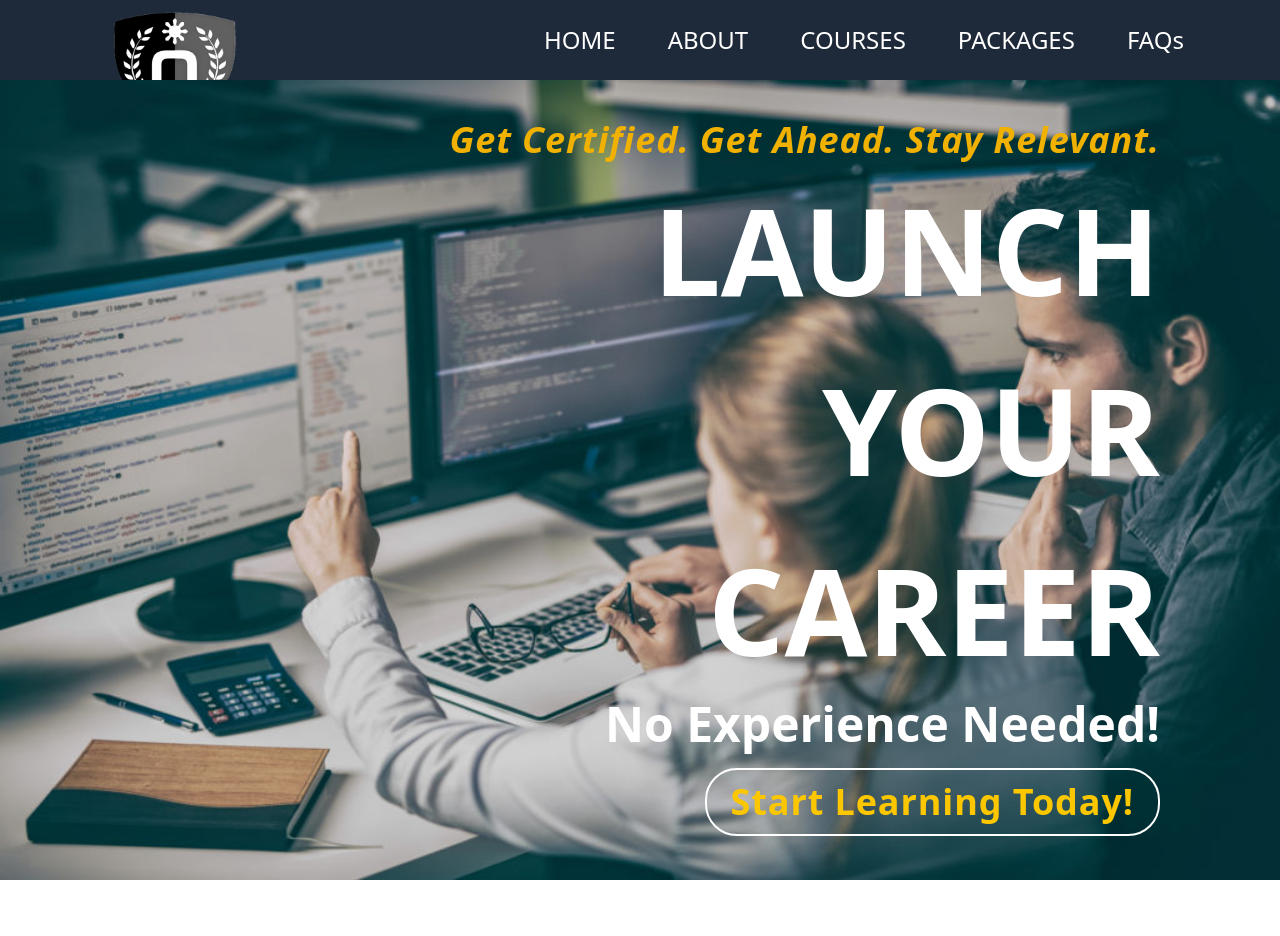
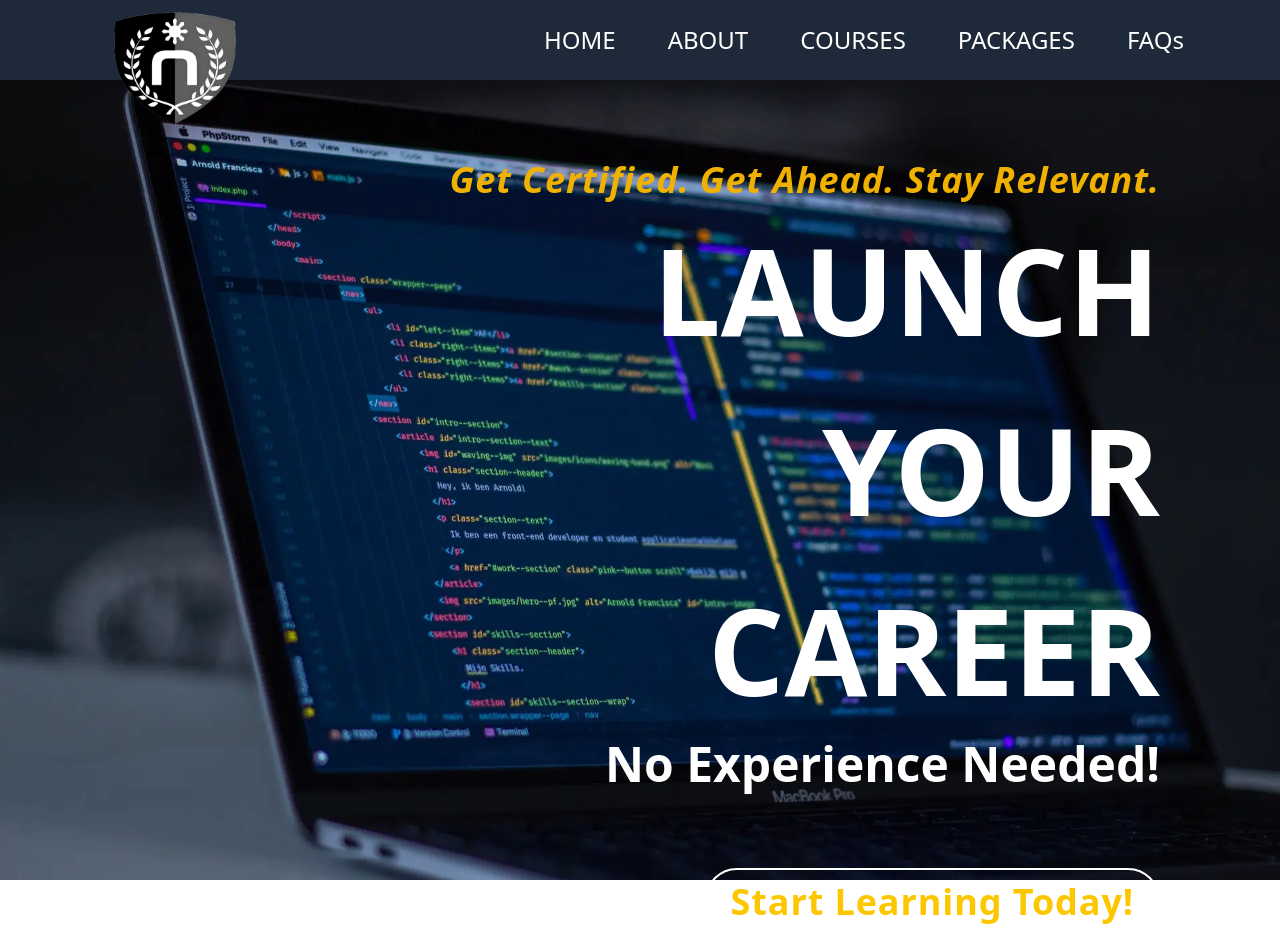
Before and after one commit to JesnerPerillo/NexusCloud-1, a React (Vite) app in the folder nexus-cloud-website/: page /#/ in a window 1280 px wide. Before the commit the page ends 880 px from the top, so only its background shows below. Built offline with nearby package versions, Linux system fonts and the light colour scheme.

Commit message:
Last commit

```diff
--- a/nexus-cloud-website/src/Components/ContentLandingPage.jsx
+++ b/nexus-cloud-website/src/Components/ContentLandingPage.jsx
@@ -7,11 +7,11 @@ export default function ContentLandingPage() {
         <div className="">
             {/*Right Side */}
             <div className="w-3/5 h-screen absolute right-20">
-                <div className="text-right mr-10 mt-10">
+                <div className="text-right mr-10 mt-20">
                     <h2 className="text-yellow-500 font-semibold text-4xl tracking-wide italic">Get Certified. Get Ahead. Stay Relevant.</h2>
                     <h1 className="text-white font-bold text-[120px] text-right">LAUNCH YOUR CAREER</h1>
                     <h2 className="text-white text-5xl font-semibold text-right ">No Experience Needed!</h2>
-                    <button className="px-6 py-3 border-2 rounded-4xl text-yellow-400 border-white font-bold mt-5 text-4xl tracking-wide">Start Learning Today!</button>
+                    <button className="px-6 py-3 border-2 rounded-4xl text-yellow-400 border-white font-bold mt-20 text-4xl tracking-wide">Start Learning Today!</button>
                 </div>
             </div>
         </div>
--- a/nexus-cloud-website/src/Routes/LandingPage.jsx
+++ b/nexus-cloud-website/src/Routes/LandingPage.jsx
@@ -3,7 +3,7 @@ import { useState } from "react";
 import "tailwindcss";
 import Header from '../Components/Header.jsx';
 import ContentLadingPage from '../Components/ContentLandingPage.jsx';
-import BackgroundImg from '../Images/bg.jpg';
+import BackgroundImg from '../Images/bg.png';
 
 export default function LandingPage() {
 
@@ -11,8 +11,9 @@ export default function LandingPage() {
     return(
         <div>
             <Header className="position-fixed drop-shadow-xl"/>
-            <img src={BackgroundImg} className="w-full h-screen absolute"/>
-                <ContentLadingPage className="z-30"/>
+            <div className="w-full h-screen" style={{backgroundImage: `url(${BackgroundImg})`, backgroundRepeat: "no-repeat", backgroundSize: "cover", backgroundPosition: "center"}} >
+                <ContentLadingPage />
+            </div>
         </div>
     )
 }
```
Also changed, not shown: nexus-cloud-website/src/Images/bg.png (added).
